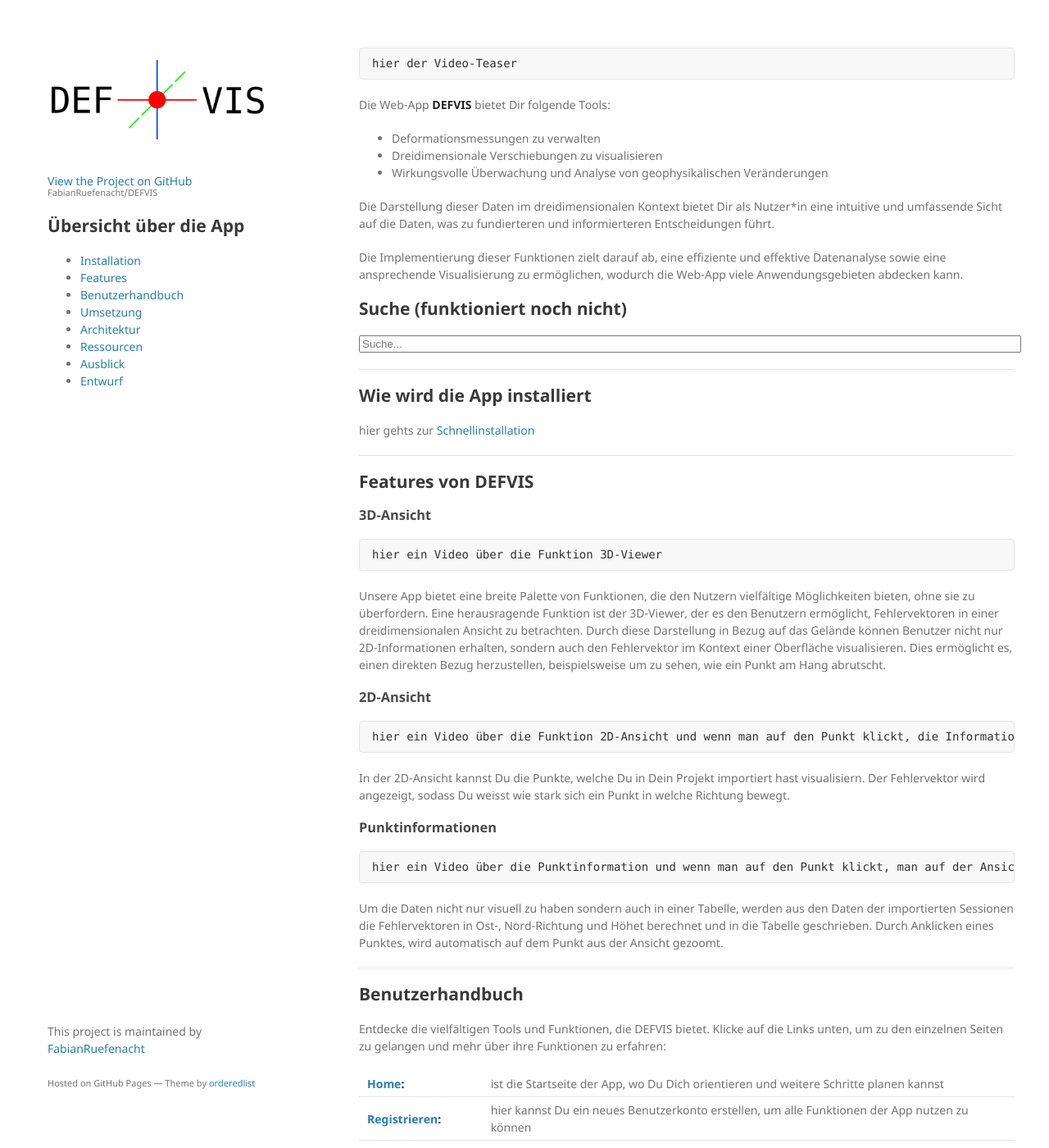
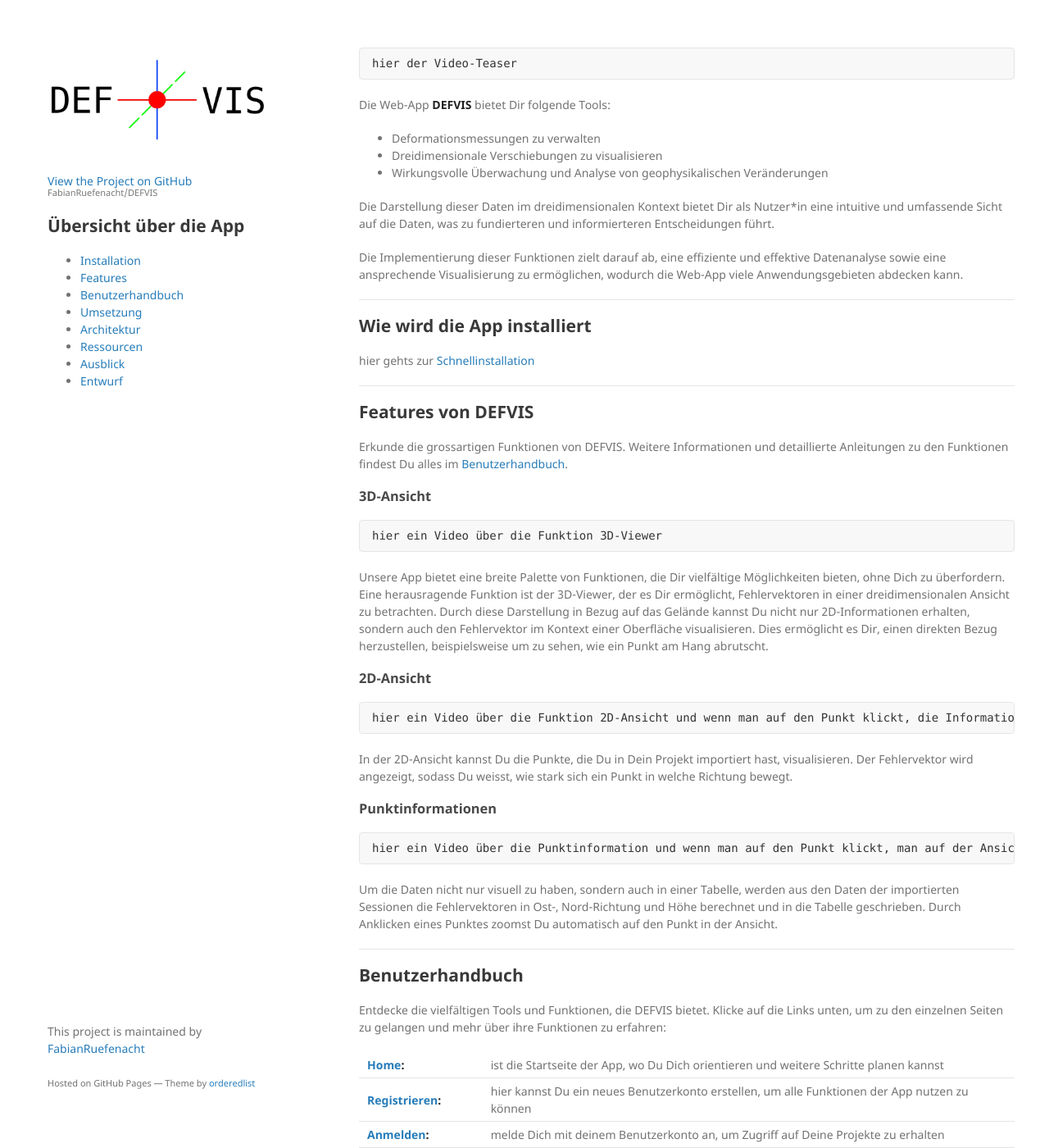
Before and after one commit to FabianRuefenacht/DEFVIS, a Jekyll site: the page built from docs/index.md, in a window 1280 px wide and 1400 px high. Shown: the whole window at 82% size. Built offline with Jekyll 4.4.1, drawn with Linux system fonts in a browser that asks for light colours; our own code applies the rules of GitHub Pages for plain Markdown files.

Commit message:
Update index.md

````diff
--- a/docs/index.md
+++ b/docs/index.md
@@ -12,13 +12,6 @@ Die Darstellung dieser Daten im dreidimensionalen Kontext bietet Dir als Nutzer\
 
 Die Implementierung dieser Funktionen zielt darauf ab, eine effiziente und effektive Datenanalyse sowie eine ansprechende Visualisierung zu ermöglichen, wodurch die Web-App viele Anwendungsgebieten abdecken kann.
 
-## Suche (funktioniert noch nicht)
-
-<div id="search-container">
-    <input type="text" id="search-input" placeholder="Suche..." style="width: 100%;">
-    <ul id="search-results"></ul>
-</div>
-
 ---
 
 ## Wie wird die App installiert {#section1}
@@ -29,13 +22,15 @@ hier gehts zur [Schnellinstallation](https://github.com/FabianRuefenacht/6230_FR
 
 ## Features von DEFVIS {#section2}
 
+Erkunde die grossartigen Funktionen von DEFVIS. Weitere Informationen und detaillierte Anleitungen zu den Funktionen findest Du alles im <a href="https://fabianruefenacht.github.io/6230_FRNMLW/index.html#section3">Benutzerhandbuch</a>.
+
 ### 3D-Ansicht
 
 ```
 hier ein Video über die Funktion 3D-Viewer
 ```
 
-Unsere App bietet eine breite Palette von Funktionen, die den Nutzern vielfältige Möglichkeiten bieten, ohne sie zu überfordern. Eine herausragende Funktion ist der 3D-Viewer, der es den Benutzern ermöglicht, Fehlervektoren in einer dreidimensionalen Ansicht zu betrachten. Durch diese Darstellung in Bezug auf das Gelände können Benutzer nicht nur 2D-Informationen erhalten, sondern auch den Fehlervektor im Kontext einer Oberfläche visualisieren. Dies ermöglicht es, einen direkten Bezug herzustellen, beispielsweise um zu sehen, wie ein Punkt am Hang abrutscht.
+Unsere App bietet eine breite Palette von Funktionen, die Dir vielfältige Möglichkeiten bieten, ohne Dich zu überfordern. Eine herausragende Funktion ist der 3D-Viewer, der es Dir ermöglicht, Fehlervektoren in einer dreidimensionalen Ansicht zu betrachten. Durch diese Darstellung in Bezug auf das Gelände kannst Du nicht nur 2D-Informationen erhalten, sondern auch den Fehlervektor im Kontext einer Oberfläche visualisieren. Dies ermöglicht es Dir, einen direkten Bezug herzustellen, beispielsweise um zu sehen, wie ein Punkt am Hang abrutscht.
 
 ### 2D-Ansicht
 
@@ -43,7 +38,7 @@ Unsere App bietet eine breite Palette von Funktionen, die den Nutzern vielfälti
 hier ein Video über die Funktion 2D-Ansicht und wenn man auf den Punkt klickt, die Informationen dazu erscheinen
 ```
 
-In der 2D-Ansicht kannst Du die Punkte, welche Du in Dein Projekt importiert hast visualisiern. Der Fehlervektor wird angezeigt, sodass Du weisst wie stark sich ein Punkt in welche Richtung bewegt.
+In der 2D-Ansicht kannst Du die Punkte, die Du in Dein Projekt importiert hast, visualisieren. Der Fehlervektor wird angezeigt, sodass Du weisst, wie stark sich ein Punkt in welche Richtung bewegt.
 
 ### Punktinformationen
 
@@ -51,8 +46,7 @@ In der 2D-Ansicht kannst Du die Punkte, welche Du in Dein Projekt importiert has
 hier ein Video über die Punktinformation und wenn man auf den Punkt klickt, man auf der Ansicht darauf zoomt
 ```
 
-Um die Daten nicht nur visuell zu haben sondern auch in einer Tabelle, werden aus den Daten der importierten Sessionen die Fehlervektoren in Ost-, Nord-Richtung und Höhet berechnet und in die Tabelle geschrieben.
-Durch Anklicken eines Punktes, wird automatisch auf dem Punkt aus der Ansicht gezoomt.
+Um die Daten nicht nur visuell zu haben, sondern auch in einer Tabelle, werden aus den Daten der importierten Sessionen die Fehlervektoren in Ost-, Nord-Richtung und Höhe berechnet und in die Tabelle geschrieben. Durch Anklicken eines Punktes zoomst Du automatisch auf den Punkt in der Ansicht.
 
 ---
 
````
